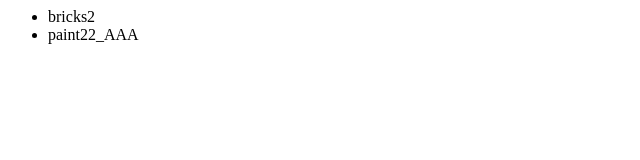
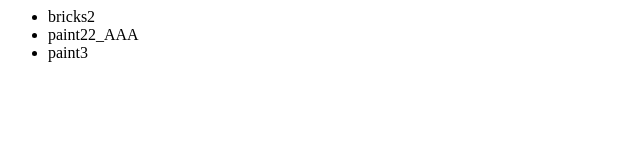
Before and after one commit to renaldow/scheduler, a plain HTML site: page index2.html in a window 1280 px wide. Shown: the full height of the page, 0-640 px from the left. Drawn offline with Linux system fonts and the light colour scheme.

Commit message:
added list item3

```diff
--- a/index2.html
+++ b/index2.html
@@ -8,6 +8,8 @@
 
 			<li>paint22_AAA</li>
 
+			<li>paint3</li>
+
 
 		</ul>
 
```
